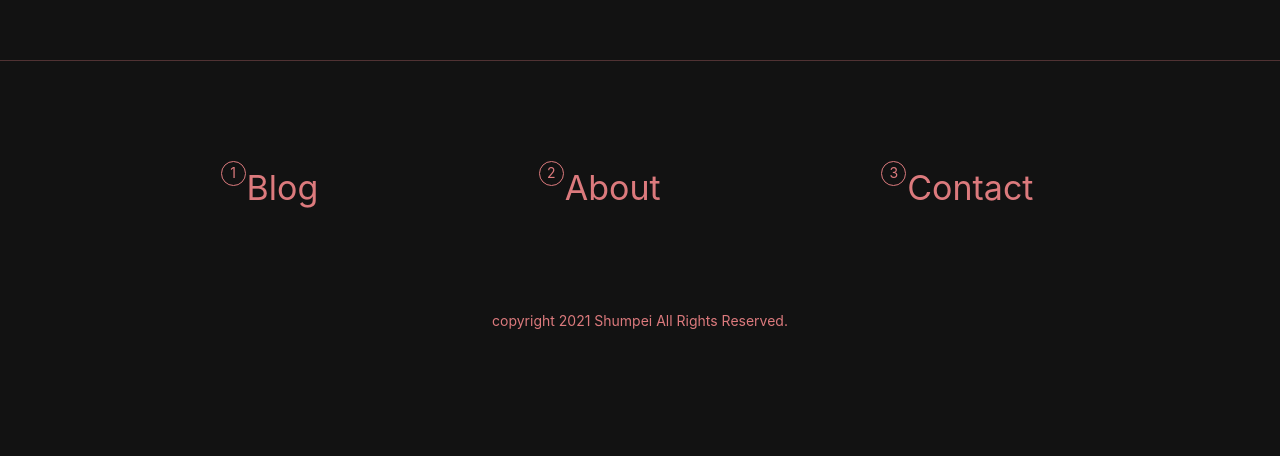
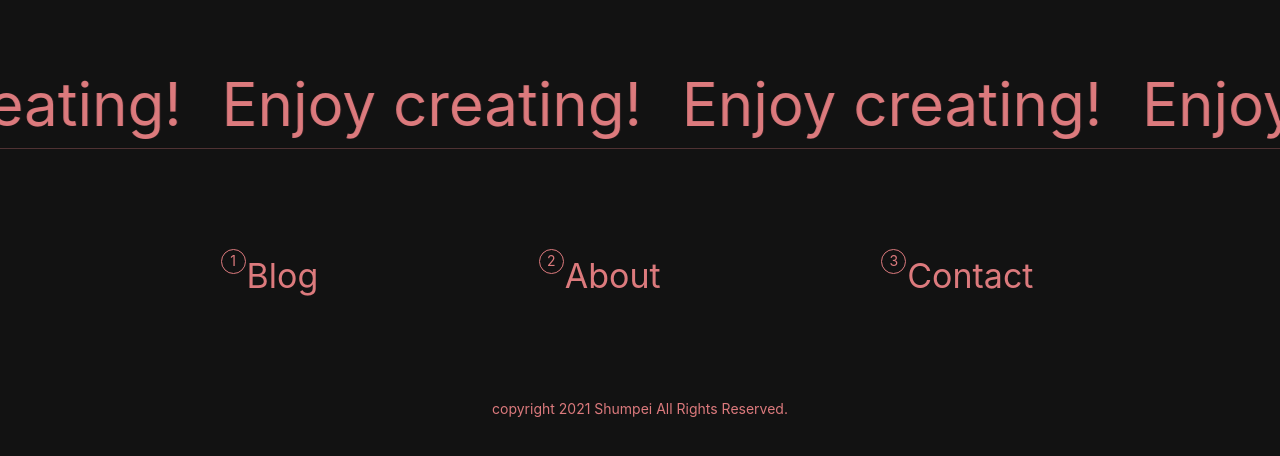
Before and after one commit to Shumpei0111/mbjs2021, a Next.js app: page / in a window 1280 px wide. Shown: the part 2753-3209 px from the top of the page. Before the commit the page ends 3149 px from the top, so only its background shows below. Built offline with nearby package versions, Linux system fonts and the light colour scheme.

Commit message:
Update index.js topMarquee呼び出し

```diff
--- a/src/pages/index.js
+++ b/src/pages/index.js
@@ -2,6 +2,7 @@ import Link from 'next/link';
 import Layout from '../components/layout';
 import FirstView from '../components/first-view';
 import Projects from '../components/projects';
+import TopMarquee from '../components/topMarquee';
 
 
 const Index = () => {
@@ -9,6 +10,7 @@ const Index = () => {
 		<Layout>
 			<FirstView />
 			<Projects />
+			<TopMarquee />
 		</Layout>
 	)
 };
```
